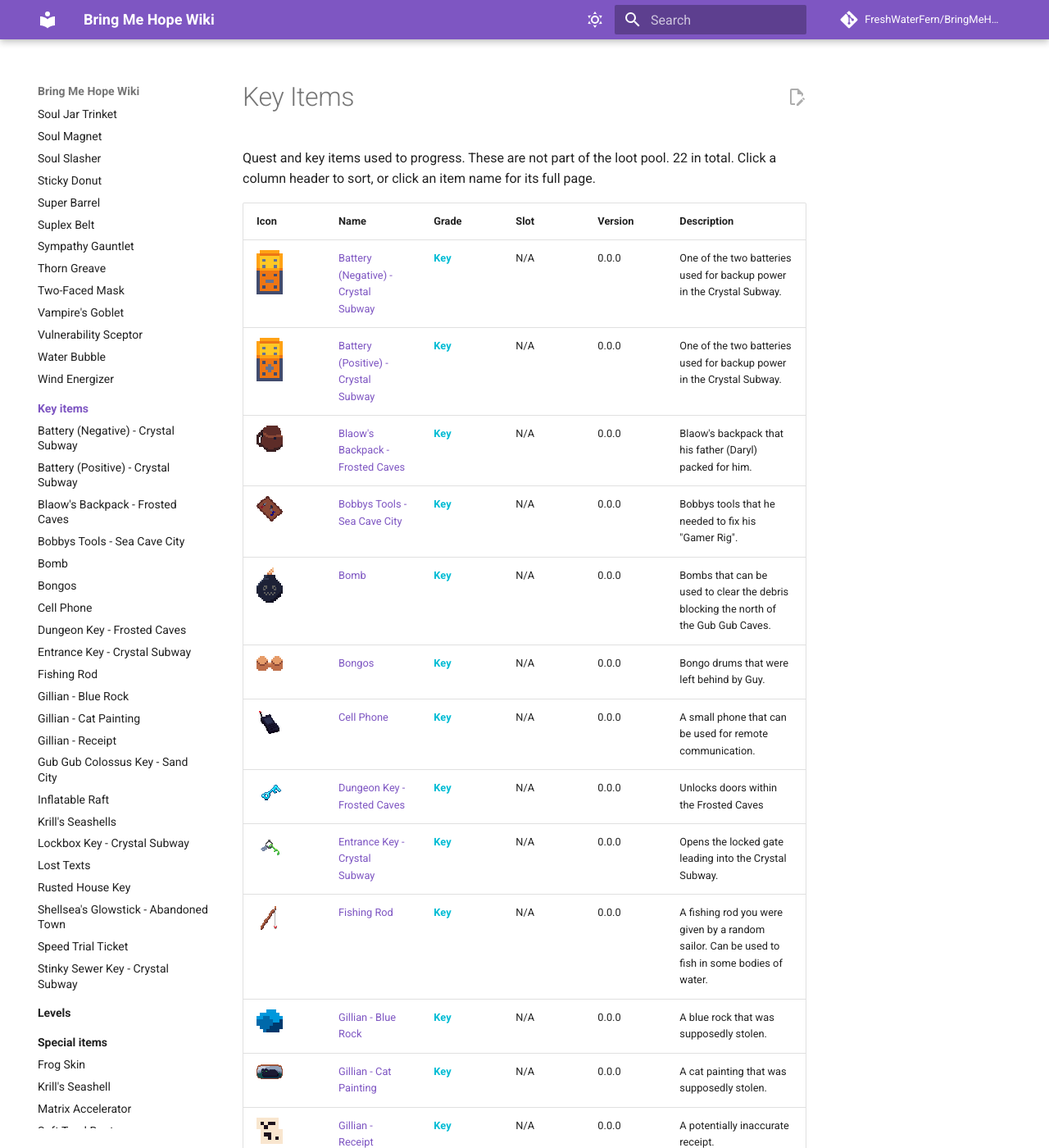
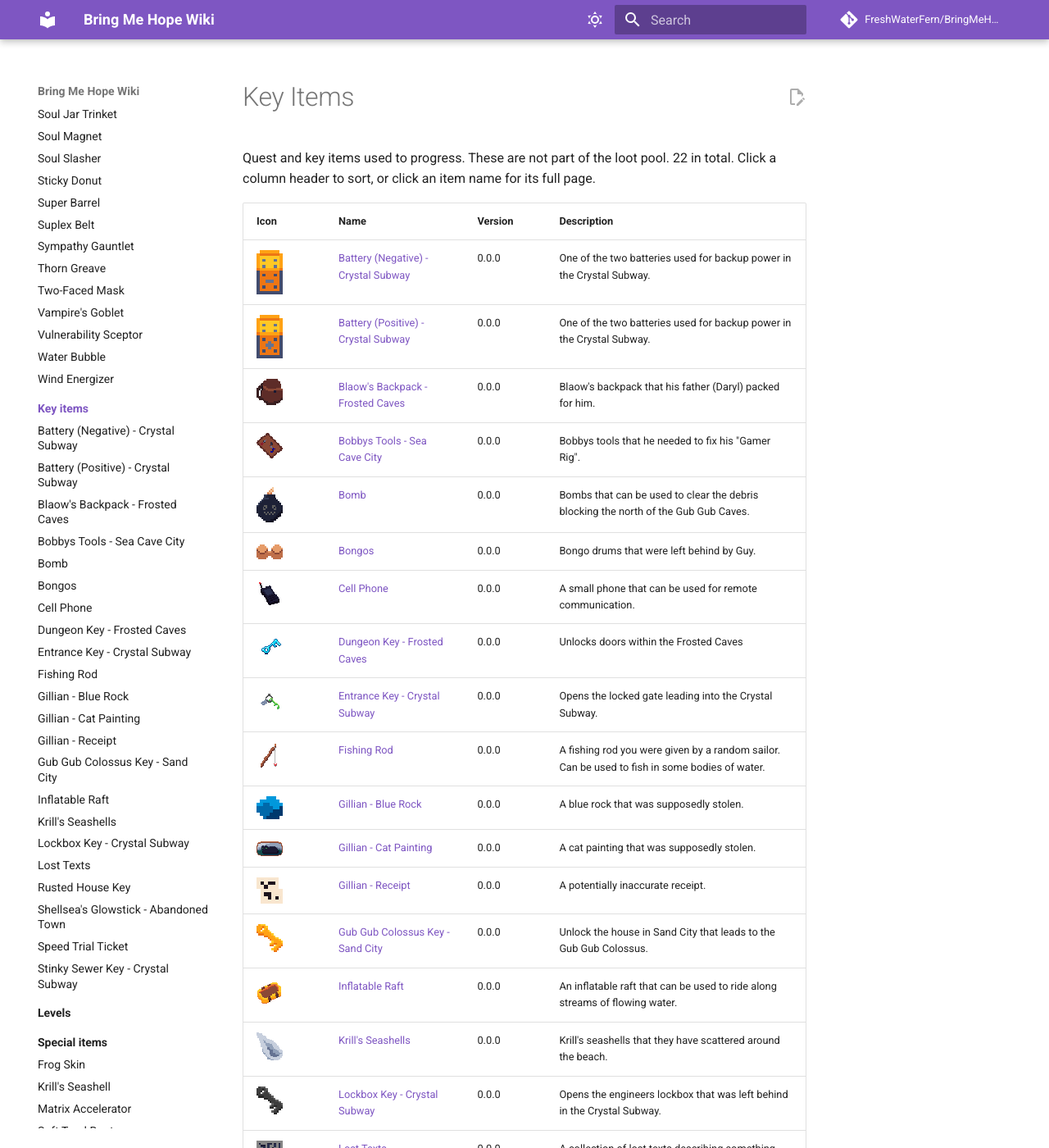
Before and after one commit to FreshWaterFern/BringMeHopeWiki, an MkDocs documentation site: the page built from docs/key-items/index.md, in a window 1280 px wide and 1400 px high. Shown: the whole window at 82% size. Built offline with MkDocs 1.6.1 and Material for MkDocs 9.7.7, drawn with Linux system fonts in a browser that asks for light colours; comment, search, counter and statistics services are not loaded; some of the changed text lies outside the part shown.

Commit message:
Drop Grade and Slot columns from Key Items table
Key items are all grade "Key" and have no equip slot, so both columns were
redundant. The Items and Special Items tables are unchanged.

Co-Authored-By: Claude Opus 4.8 <noreply@anthropic.com>

```diff
--- a/docs/key-items/index.md
+++ b/docs/key-items/index.md
@@ -3,28 +3,28 @@
 
 Quest and key items used to progress. These are not part of the loot pool. 22 in total. Click a column header to sort, or click an item name for its full page.
 
-| Icon | Name | Grade | Slot | Version | Description |
-|---|---|---|---|---|---|
-| ![](../assets/icons/key_battery_negative_crystalsubway.png){ .item-icon-sm } | [Battery (Negative) - Crystal Subway](key_battery_negative_crystalsubway.md) | <span class="grade grade-key">Key</span> | N/A | 0.0.0 | One of the two batteries used for backup power in the Crystal Subway. |
-| ![](../assets/icons/key_battery_positive_crystalsubway.png){ .item-icon-sm } | [Battery (Positive) - Crystal Subway](key_battery_positive_crystalsubway.md) | <span class="grade grade-key">Key</span> | N/A | 0.0.0 | One of the two batteries used for backup power in the Crystal Subway. |
-| ![](../assets/icons/key_blaowsbackpack_frostedcaves.png){ .item-icon-sm } | [Blaow's Backpack - Frosted Caves](key_blaowsbackpack_frostedcaves.md) | <span class="grade grade-key">Key</span> | N/A | 0.0.0 | Blaow's backpack that his father (Daryl) packed for him. |
-| ![](../assets/icons/key_bobbystools_seacavecity.png){ .item-icon-sm } | [Bobbys Tools - Sea Cave City](key_bobbystools_seacavecity.md) | <span class="grade grade-key">Key</span> | N/A | 0.0.0 | Bobbys tools that he needed to fix his "Gamer Rig". |
-| ![](../assets/icons/key_bomb.png){ .item-icon-sm } | [Bomb](key_bomb.md) | <span class="grade grade-key">Key</span> | N/A | 0.0.0 | Bombs that can be used to clear the debris blocking the north of the Gub Gub Caves. |
-| ![](../assets/icons/key_bongos.png){ .item-icon-sm } | [Bongos](key_bongos.md) | <span class="grade grade-key">Key</span> | N/A | 0.0.0 | Bongo drums that were left behind by Guy. |
-| ![](../assets/icons/key_cellphone.png){ .item-icon-sm } | [Cell Phone](key_cellphone.md) | <span class="grade grade-key">Key</span> | N/A | 0.0.0 | A small phone that can be used for remote communication. |
-| ![](../assets/icons/key_dungeonkey_frostedcaves.png){ .item-icon-sm } | [Dungeon Key - Frosted Caves](key_dungeonkey_frostedcaves.md) | <span class="grade grade-key">Key</span> | N/A | 0.0.0 | Unlocks doors within the Frosted Caves |
-| ![](../assets/icons/key_entrancekey_crystalsubway.png){ .item-icon-sm } | [Entrance Key - Crystal Subway](key_entrancekey_crystalsubway.md) | <span class="grade grade-key">Key</span> | N/A | 0.0.0 | Opens the locked gate leading into the Crystal Subway. |
-| ![](../assets/icons/key_fishingrod.png){ .item-icon-sm } | [Fishing Rod](key_fishingrod.md) | <span class="grade grade-key">Key</span> | N/A | 0.0.0 | A fishing rod you were given by a random sailor. Can be used to fish in some bodies of water. |
-| ![](../assets/icons/key_gillian_bluerock.png){ .item-icon-sm } | [Gillian - Blue Rock](key_gillian_bluerock.md) | <span class="grade grade-key">Key</span> | N/A | 0.0.0 | A blue rock that was supposedly stolen. |
-| ![](../assets/icons/key_gillian_catpainting.png){ .item-icon-sm } | [Gillian - Cat Painting](key_gillian_catpainting.md) | <span class="grade grade-key">Key</span> | N/A | 0.0.0 | A cat painting that was supposedly stolen. |
-| ![](../assets/icons/key_gillian_receipt.png){ .item-icon-sm } | [Gillian - Receipt](key_gillian_receipt.md) | <span class="grade grade-key">Key</span> | N/A | 0.0.0 | A potentially inaccurate receipt. |
-| ![](../assets/icons/key_gubgubcolossuskey_sandcity.png){ .item-icon-sm } | [Gub Gub Colossus Key - Sand City](key_gubgubcolossuskey_sandcity.md) | <span class="grade grade-key">Key</span> | N/A | 0.0.0 | Unlock the house in Sand City that leads to the Gub Gub Colossus. |
-| ![](../assets/icons/key_inflatableraft.png){ .item-icon-sm } | [Inflatable Raft](key_inflatableraft.md) | <span class="grade grade-key">Key</span> | N/A | 0.0.0 | An inflatable raft that can be used to ride along streams of flowing water. |
-| ![](../assets/icons/key_krillsseashells.png){ .item-icon-sm } | [Krill's Seashells](key_krillsseashells.md) | <span class="grade grade-key">Key</span> | N/A | 0.0.0 | Krill's seashells that they have scattered around the beach. |
-| ![](../assets/icons/key_lockboxkey_crystalsubway.png){ .item-icon-sm } | [Lockbox Key - Crystal Subway](key_lockboxkey_crystalsubway.md) | <span class="grade grade-key">Key</span> | N/A | 0.0.0 | Opens the engineers lockbox that was left behind in the Crystal Subway. |
-| ![](../assets/icons/key_losttexts.png){ .item-icon-sm } | [Lost Texts](key_losttexts.md) | <span class="grade grade-key">Key</span> | N/A | 0.0.0 | A collection of lost texts describing something other worldy. |
-| ![](../assets/icons/key_rustedhousekey.png){ .item-icon-sm } | [Rusted House Key](key_rustedhousekey.md) | <span class="grade grade-key">Key</span> | N/A | 0.0.0 | A rusted key that likely goes with a rusty lock somehwere. |
-| ![](../assets/icons/key_shellseas_glowstick.png){ .item-icon-sm } | [Shellsea's Glowstick - Abandoned Town](key_shellseas_glowstick.md) | <span class="grade grade-key">Key</span> | N/A | 0.0.0 | Shellsea's glowstick that she lended you for the abandoned town. |
-| ![](../assets/icons/key_speedtrialticket.png){ .item-icon-sm } | [Speed Trial Ticket](key_speedtrialticket.md) | <span class="grade grade-key">Key</span> | N/A | 0.0.0 | A ticket rewarded for completing a speed trial. |
-| ![](../assets/icons/key_stinkysewerkey_crystalsubway.png){ .item-icon-sm } | [Stinky Sewer Key - Crystal Subway](key_stinkysewerkey_crystalsubway.md) | <span class="grade grade-key">Key</span> | N/A | 0.0.0 | Unlocks a door somewhere in the sewers of the Crystal Subway |
+| Icon | Name | Version | Description |
+|---|---|---|---|
+| ![](../assets/icons/key_battery_negative_crystalsubway.png){ .item-icon-sm } | [Battery (Negative) - Crystal Subway](key_battery_negative_crystalsubway.md) | 0.0.0 | One of the two batteries used for backup power in the Crystal Subway. |
+| ![](../assets/icons/key_battery_positive_crystalsubway.png){ .item-icon-sm } | [Battery (Positive) - Crystal Subway](key_battery_positive_crystalsubway.md) | 0.0.0 | One of the two batteries used for backup power in the Crystal Subway. |
+| ![](../assets/icons/key_blaowsbackpack_frostedcaves.png){ .item-icon-sm } | [Blaow's Backpack - Frosted Caves](key_blaowsbackpack_frostedcaves.md) | 0.0.0 | Blaow's backpack that his father (Daryl) packed for him. |
+| ![](../assets/icons/key_bobbystools_seacavecity.png){ .item-icon-sm } | [Bobbys Tools - Sea Cave City](key_bobbystools_seacavecity.md) | 0.0.0 | Bobbys tools that he needed to fix his "Gamer Rig". |
+| ![](../assets/icons/key_bomb.png){ .item-icon-sm } | [Bomb](key_bomb.md) | 0.0.0 | Bombs that can be used to clear the debris blocking the north of the Gub Gub Caves. |
+| ![](../assets/icons/key_bongos.png){ .item-icon-sm } | [Bongos](key_bongos.md) | 0.0.0 | Bongo drums that were left behind by Guy. |
+| ![](../assets/icons/key_cellphone.png){ .item-icon-sm } | [Cell Phone](key_cellphone.md) | 0.0.0 | A small phone that can be used for remote communication. |
+| ![](../assets/icons/key_dungeonkey_frostedcaves.png){ .item-icon-sm } | [Dungeon Key - Frosted Caves](key_dungeonkey_frostedcaves.md) | 0.0.0 | Unlocks doors within the Frosted Caves |
+| ![](../assets/icons/key_entrancekey_crystalsubway.png){ .item-icon-sm } | [Entrance Key - Crystal Subway](key_entrancekey_crystalsubway.md) | 0.0.0 | Opens the locked gate leading into the Crystal Subway. |
+| ![](../assets/icons/key_fishingrod.png){ .item-icon-sm } | [Fishing Rod](key_fishingrod.md) | 0.0.0 | A fishing rod you were given by a random sailor. Can be used to fish in some bodies of water. |
+| ![](../assets/icons/key_gillian_bluerock.png){ .item-icon-sm } | [Gillian - Blue Rock](key_gillian_bluerock.md) | 0.0.0 | A blue rock that was supposedly stolen. |
+| ![](../assets/icons/key_gillian_catpainting.png){ .item-icon-sm } | [Gillian - Cat Painting](key_gillian_catpainting.md) | 0.0.0 | A cat painting that was supposedly stolen. |
+| ![](../assets/icons/key_gillian_receipt.png){ .item-icon-sm } | [Gillian - Receipt](key_gillian_receipt.md) | 0.0.0 | A potentially inaccurate receipt. |
+| ![](../assets/icons/key_gubgubcolossuskey_sandcity.png){ .item-icon-sm } | [Gub Gub Colossus Key - Sand City](key_gubgubcolossuskey_sandcity.md) | 0.0.0 | Unlock the house in Sand City that leads to the Gub Gub Colossus. |
+| ![](../assets/icons/key_inflatableraft.png){ .item-icon-sm } | [Inflatable Raft](key_inflatableraft.md) | 0.0.0 | An inflatable raft that can be used to ride along streams of flowing water. |
+| ![](../assets/icons/key_krillsseashells.png){ .item-icon-sm } | [Krill's Seashells](key_krillsseashells.md) | 0.0.0 | Krill's seashells that they have scattered around the beach. |
+| ![](../assets/icons/key_lockboxkey_crystalsubway.png){ .item-icon-sm } | [Lockbox Key - Crystal Subway](key_lockboxkey_crystalsubway.md) | 0.0.0 | Opens the engineers lockbox that was left behind in the Crystal Subway. |
+| ![](../assets/icons/key_losttexts.png){ .item-icon-sm } | [Lost Texts](key_losttexts.md) | 0.0.0 | A collection of lost texts describing something other worldy. |
+| ![](../assets/icons/key_rustedhousekey.png){ .item-icon-sm } | [Rusted House Key](key_rustedhousekey.md) | 0.0.0 | A rusted key that likely goes with a rusty lock somehwere. |
+| ![](../assets/icons/key_shellseas_glowstick.png){ .item-icon-sm } | [Shellsea's Glowstick - Abandoned Town](key_shellseas_glowstick.md) | 0.0.0 | Shellsea's glowstick that she lended you for the abandoned town. |
+| ![](../assets/icons/key_speedtrialticket.png){ .item-icon-sm } | [Speed Trial Ticket](key_speedtrialticket.md) | 0.0.0 | A ticket rewarded for completing a speed trial. |
+| ![](../assets/icons/key_stinkysewerkey_crystalsubway.png){ .item-icon-sm } | [Stinky Sewer Key - Crystal Subway](key_stinkysewerkey_crystalsubway.md) | 0.0.0 | Unlocks a door somewhere in the sewers of the Crystal Subway |
 <!-- AUTOGEN:END -->
```
Also changed, not shown: 1 other file.
